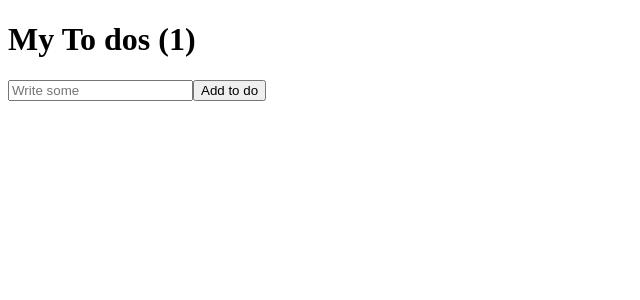
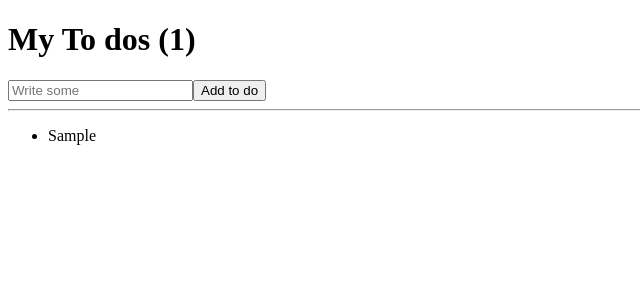
Before and after one commit to Quska45/react_movie, a React (Create React App) app in the folder react-for-beginners/: page / in a window 1280 px wide. Both pictures are taken after typing "Sample" into the empty fields and a click on the button "Add to do". Shown: the top 300 px of the page, without its empty margins (0-640 px from the left). Built offline with nearby package versions, Linux system fonts and the light colour scheme.

Commit message:
todo list 표시 해주기

```diff
--- a/react-for-beginners/src/App.js
+++ b/react-for-beginners/src/App.js
@@ -12,7 +12,7 @@
       return [toDo, ...currentArray];
     });
   };
-  console.log(toDos);
+
   return (
     <div>
       <h1>My To dos ({toDos.length})</h1>
@@ -25,6 +25,12 @@
         ></input>
         <button>Add to do</button>
       </form>
+      <hr></hr>
+      <ul>
+        {toDos.map((item, index) => (
+          <li key={index}>{item}</li>
+        ))}
+      </ul>
     </div>
   );
 }
```
